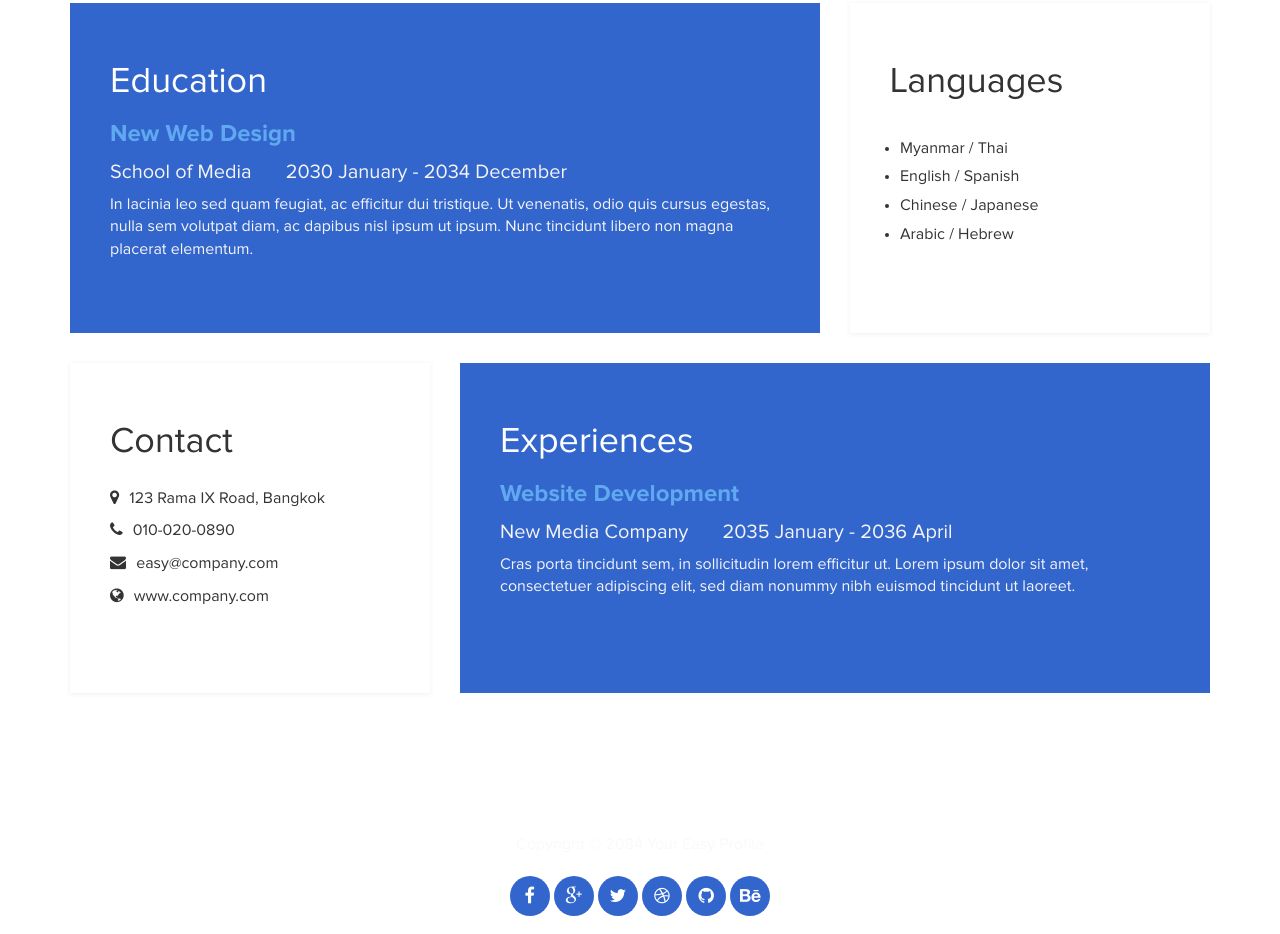
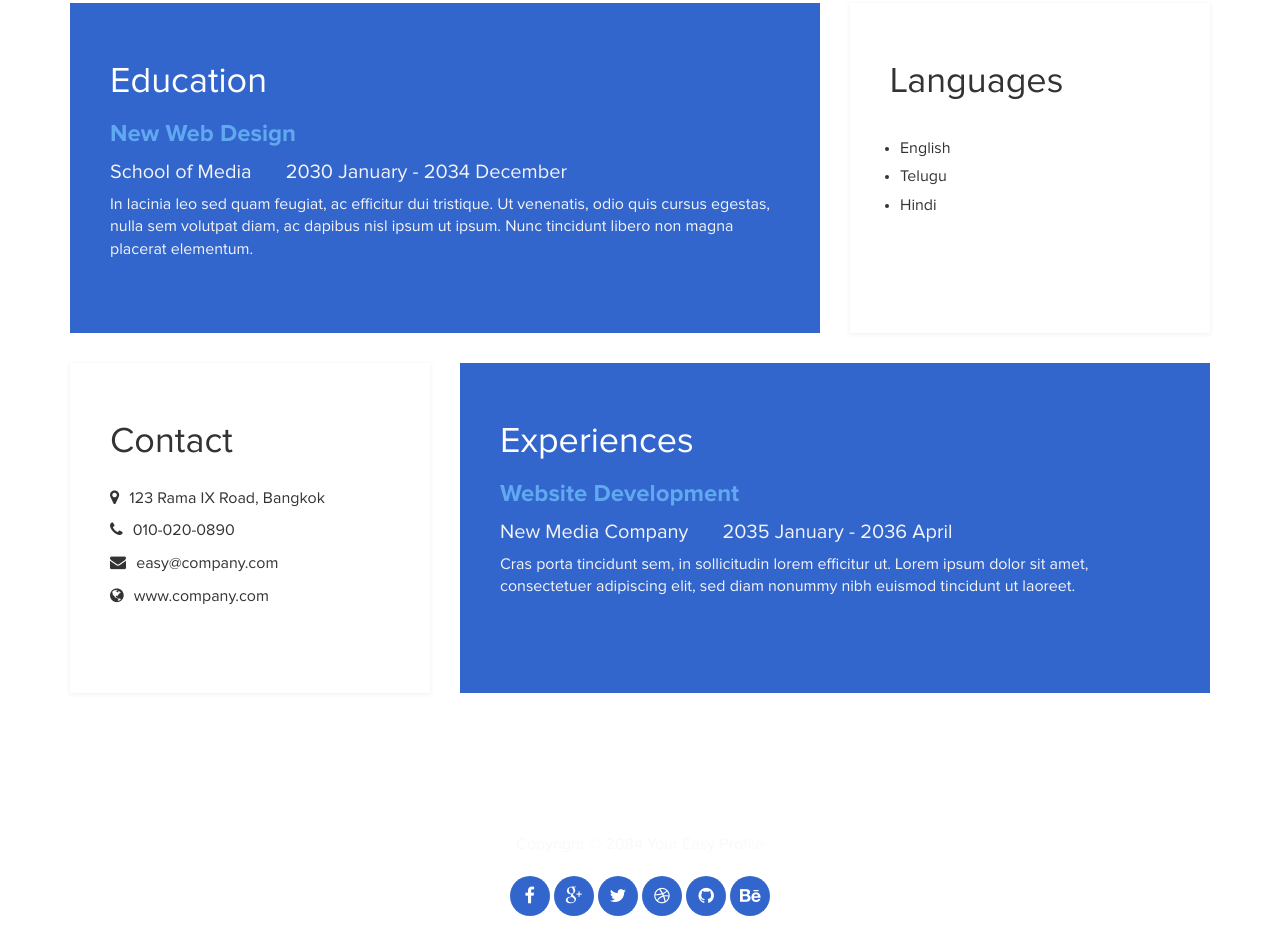
Before and after one commit to Snehachunduri16/Snehachunduri16.github.io, a plain HTML site: page index.html in a window 1280 px wide. Shown: the part 1048-1982 px from the top of the page. Drawn offline with Linux system fonts and the light colour scheme.

Commit message:
profile update

```diff
--- a/index.html
+++ b/index.html
@@ -95,10 +95,9 @@ http://www.templatemo.com/tm-467-easy-profile
 			<div class="languages">
 				<h2>Languages</h2>
 					<ul>
-						<li>Myanmar / Thai</li>
-						<li>English / Spanish</li>
-						<li>Chinese / Japanese</li>
-						<li>Arabic / Hebrew</li>
+						<li>English</li>
+						<li>Telugu</li>
+						<li>Hindi</li>
 					</ul>
 			</div>
 		</div>
```
